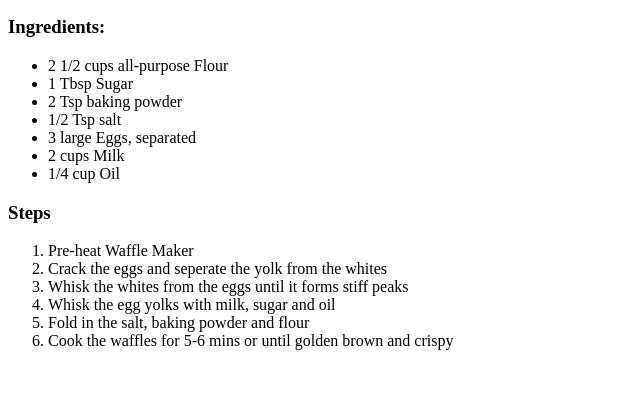
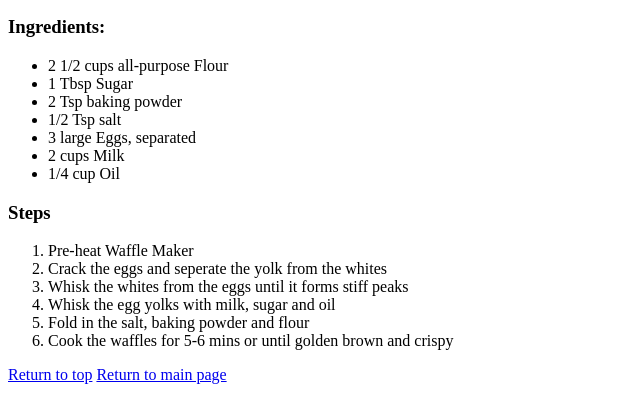
Before and after one commit to Adnanhoq/recipes-odin, a plain HTML site: page recipes/waffle.html in a window 1280 px wide. Shown: the part 403-800 px from the top of the page, without its empty margins (0-640 px from the left). Drawn offline with Linux system fonts and the light colour scheme.

Commit message:
Added return to top and return to main page buttons in the waffle recipe page

```diff
--- a/recipes/waffle.html
+++ b/recipes/waffle.html
@@ -31,5 +31,8 @@
         <li>Cook the waffles for 5-6 mins or until golden brown and crispy</li>
     </ol>
 
+    <a href="#header">Return to top</a>
+    <a href="../index.html">Return to main page</a>
+
 </body>
 </html>
```
